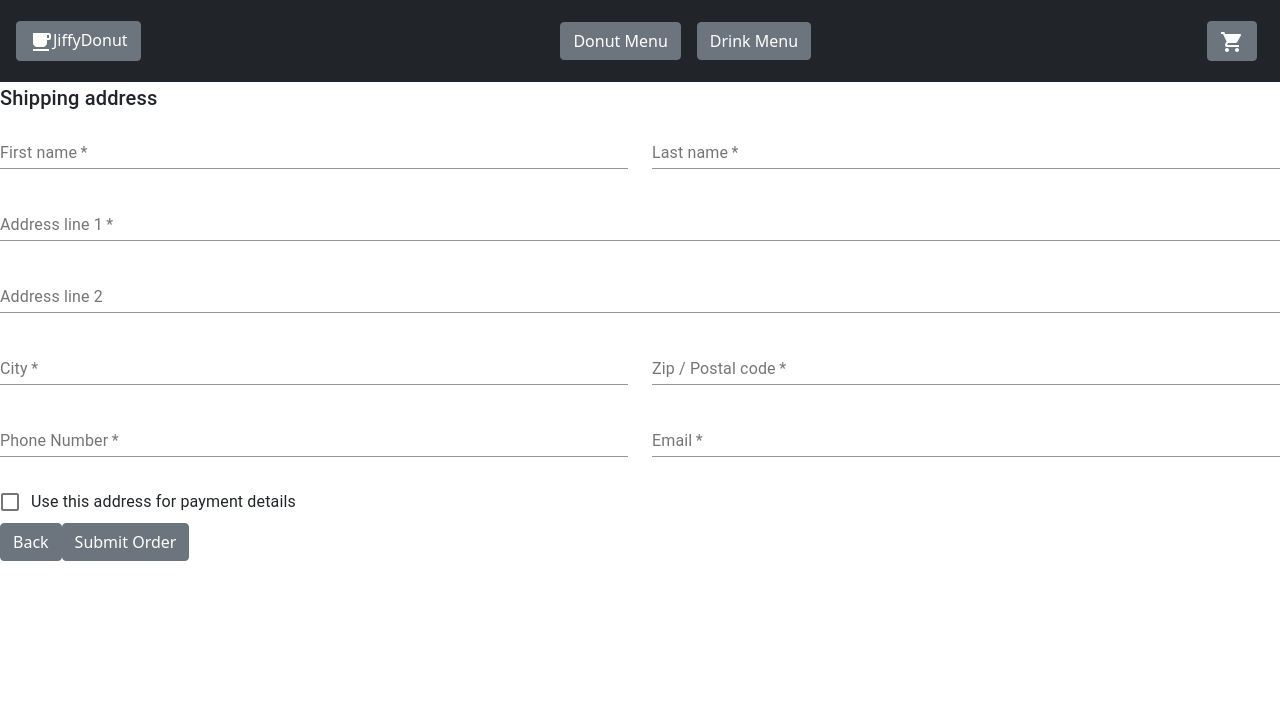
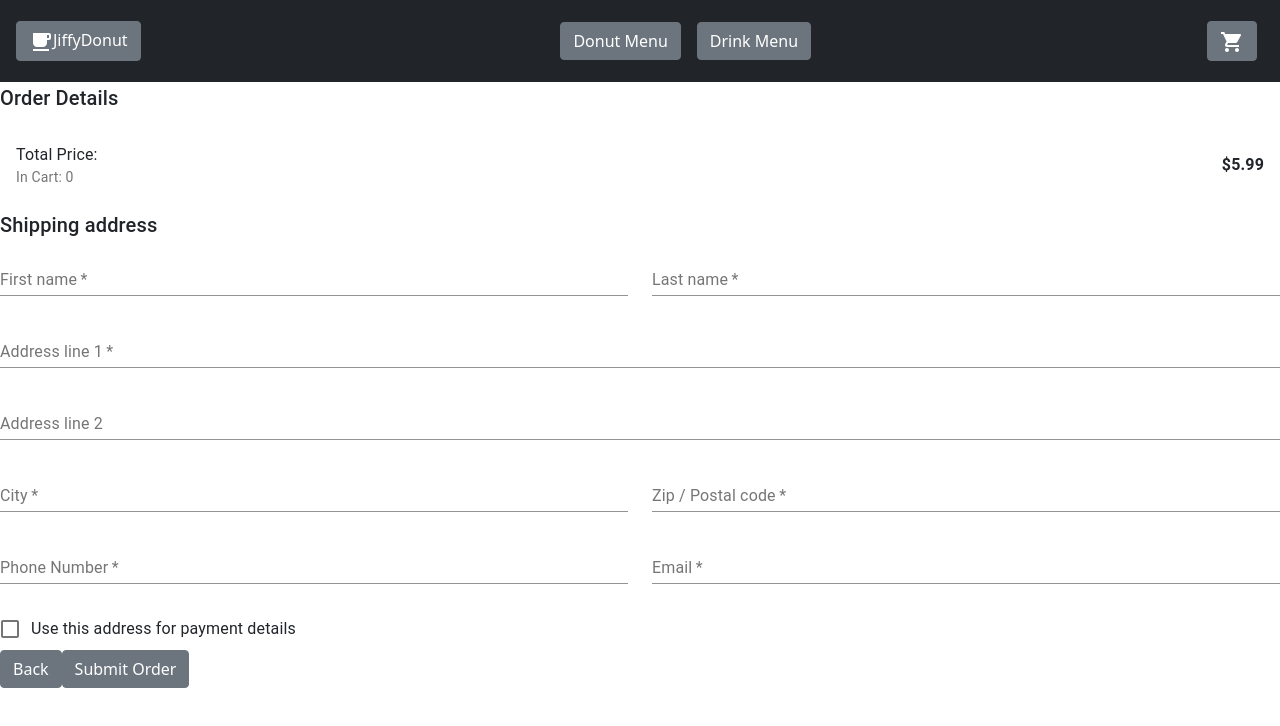
Before and after one commit to ncarlson55/donut-app, a React (Create React App) app: page /addressForm in a window 1280 px wide. Shown: the top 726 px of the page. Built offline with nearby package versions, Linux system fonts and the light colour scheme.

Commit message:
Update to props passing the AddressForm Component

```diff
--- a/src/component/AddressForm/AddressFormComponent.js
+++ b/src/component/AddressForm/AddressFormComponent.js
@@ -1,17 +1,49 @@
 import React from 'react';
 import Grid from '@material-ui/core/Grid';
 import Typography from '@material-ui/core/Typography';
+import { makeStyles } from '@material-ui/core/styles';
 import TextField from '@material-ui/core/TextField';
 import FormControlLabel from '@material-ui/core/FormControlLabel';
 import Checkbox from '@material-ui/core/Checkbox';
+import List from '@material-ui/core/List';
+import ListItem from '@material-ui/core/ListItem';
+import ListItemText from '@material-ui/core/ListItemText';
 import { Button } from 'reactstrap';
 
 import { Link } from 'react-router-dom';
 
+const useStyles = makeStyles((theme) => ({
+  listItem: {
+    padding: theme.spacing(1, 2),
+  },
+  numberFontWeight: {
+    fontWeight: 700,
+  },
+  title: {
+    marginTop: theme.spacing(2),
+  },
+}));
 
-function AddressForm() {
+function AddressForm(props) {
+  const classes = useStyles();
+
+  const { totalPrice, sumCartQty } = props;
+
+  const numInCart = `In Cart: ${sumCartQty}`;
+
   return (
     <React.Fragment>
+      <Typography variant="h6" gutterBottom>
+        Order Details
+      </Typography>
+      <List gutterTop>
+        <ListItem className={classes.listItem}>
+          <ListItemText primary="Total Price:" secondary={numInCart} />
+          <Typography variant="subtitle1" className={classes.numberFontWeight}>
+            ${totalPrice.toFixed(2)}
+          </Typography>
+        </ListItem>
+      </List>
       <Typography variant="h6" gutterBottom>
         Shipping address
       </Typography>
@@ -104,7 +136,9 @@ function AddressForm() {
           />
         </Grid>
       </Grid>
-      <Link to="/shoppingCart"><Button>Back</Button></Link>
+      <Link to="/shoppingCart">
+        <Button>Back</Button>
+      </Link>
       <Button>Submit Order</Button>
     </React.Fragment>
   );
--- a/src/component/MainComponent.js
+++ b/src/component/MainComponent.js
@@ -50,7 +50,18 @@ function Main(props) {
             />
           )}
         />
-        <Route exact path="/addressForm" component={AddressForm} />
+        <Route
+          exact
+          path="/addressForm"
+          render={(cartItems) => (
+            <AddressForm
+              onAdd={props.onAdd}
+              onRemove={props.onRemove}
+              totalPrice={props.totalPrice}
+              sumCartQty={props.sumCartQty}
+            />
+          )}
+        />
         <Redirect to="/home" />
       </Switch>
     </div>
```
